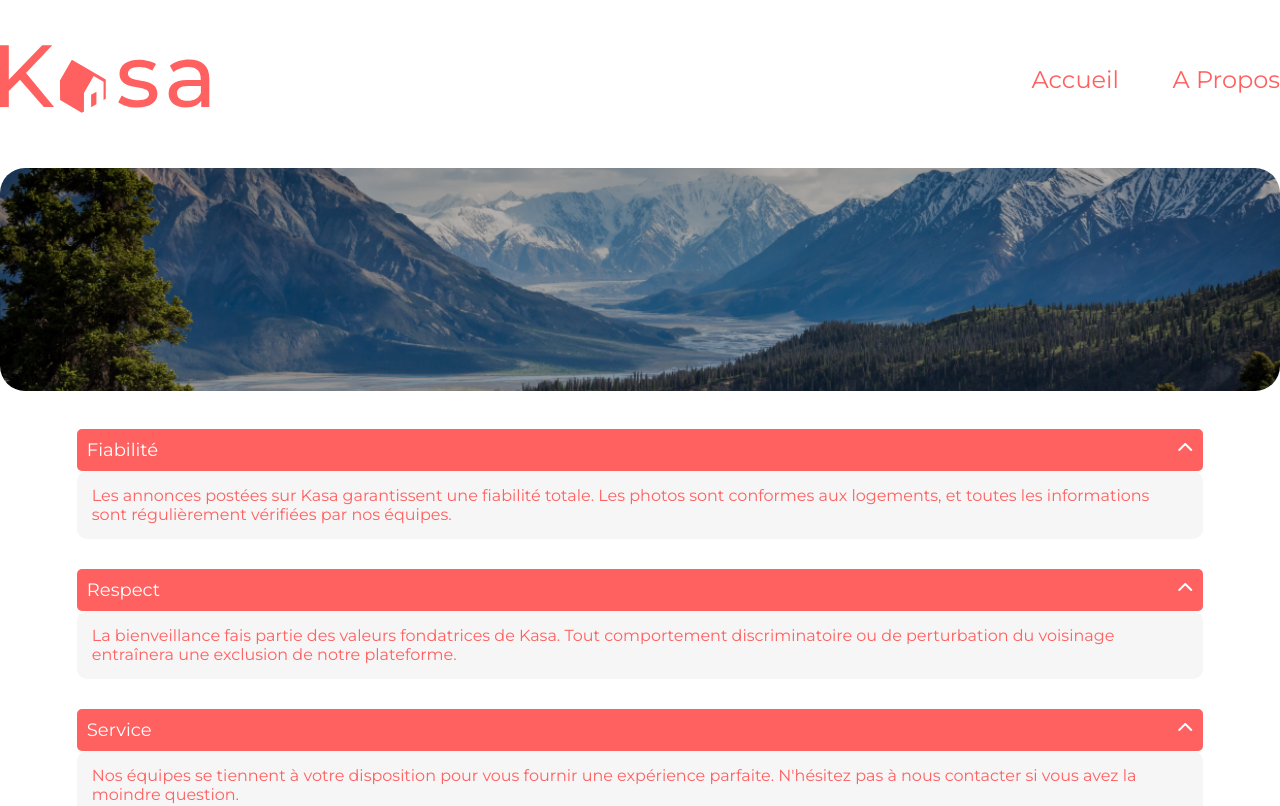
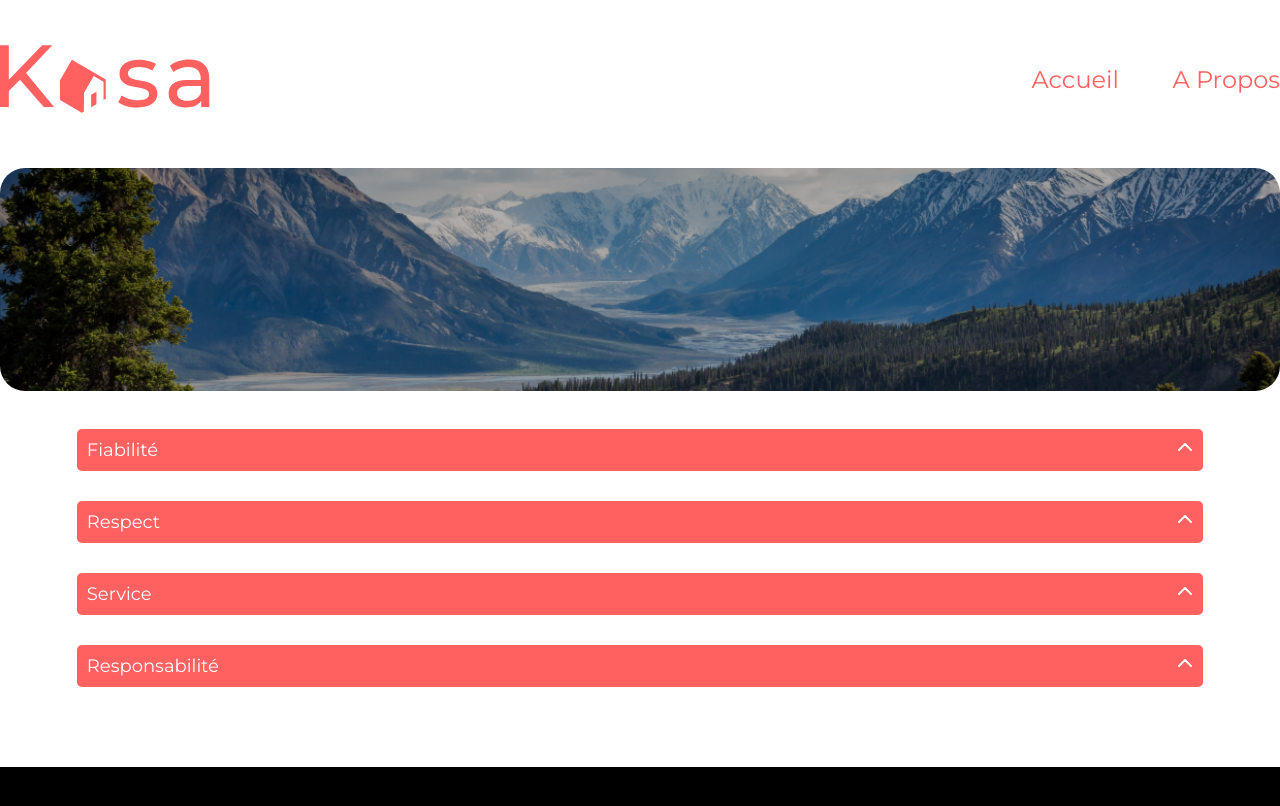
Before and after one commit to AgatheMazuret/Kasa, a React (Create React App) app: page /apropos in a window 1280 px wide. Shown: the top 806 px of the page. Built offline with nearby package versions, Linux system fonts and the light colour scheme.

Commit message:
Changement du temps et du sens des animations

```diff
--- a/src/components/Dropdown/Dropdown.js
+++ b/src/components/Dropdown/Dropdown.js
@@ -2,19 +2,19 @@ import React, { useState } from "react";
 import "../Dropdown/Dropdown.scss";
 
 function Dropdown({ title, content }) {
-  const [active, setActive] = useState(false);  // Déclaration d'un état pour gérer l'état actif du dropdown
+  const [active, setActive] = useState(true);  // Changer la valeur initiale à true pour replier par défaut
 
   const handleToggle = () => {
-    setActive(!active);  // Inversion de l'état actif lors du clic sur le dropdown
+    setActive(!active);
   };
 
   return (
     <div className={`dropdown ${active && "active"}`} onClick={handleToggle}>
       <div className="dropdownBlock">
-        <div className="title">{title} </div>
-        <div><i className="fa-solid fa-chevron-up"></i></div>
+        <div className="title">{title}</div>
+        <div><i className="fa-solid fa-chevron-down"></i></div>
       </div>
-      <div className="text">{content}</div>  {/* Contenu du dropdown */}
+      <div className="text">{content}</div>
     </div>
   );
 }
--- a/src/components/Dropdown/Dropdown.scss
+++ b/src/components/Dropdown/Dropdown.scss
@@ -44,7 +44,7 @@
 
   @keyframes fadein {
     from {
-      opacity: 0.3;
+      opacity: 0.2;
     }
 
     to {
@@ -63,12 +63,12 @@
 
 .dropdown i {
   transform: rotate(0deg);
-  transition: transform 450ms;
+  transition: transform 550ms;
 }
 
 .dropdown.active i {
-  transform: rotate(180deg);
-  transition: transform 450ms;
+  transform: rotate(-180deg);
+  transition: transform 550ms;
 }
 
 p {
```
